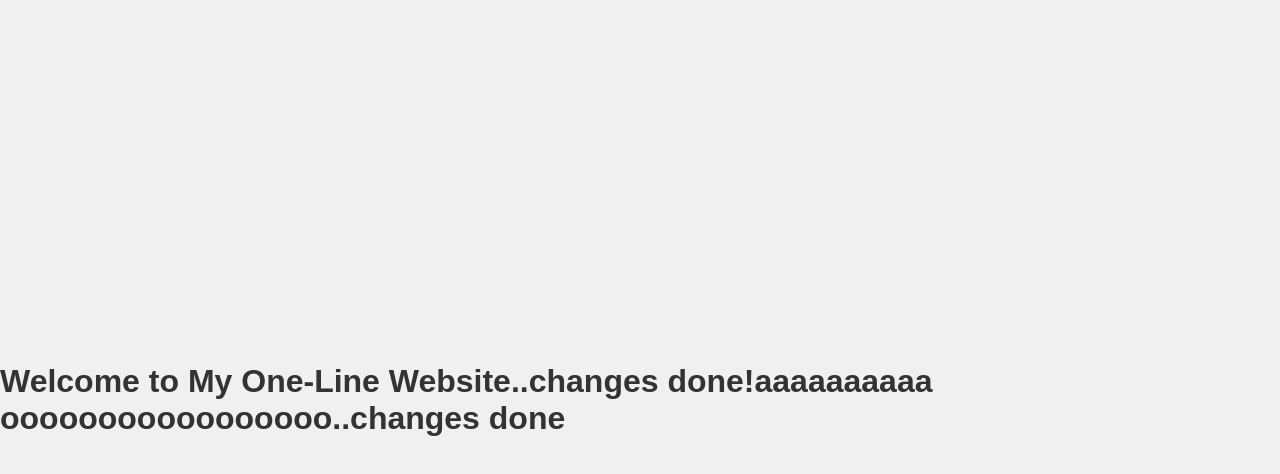
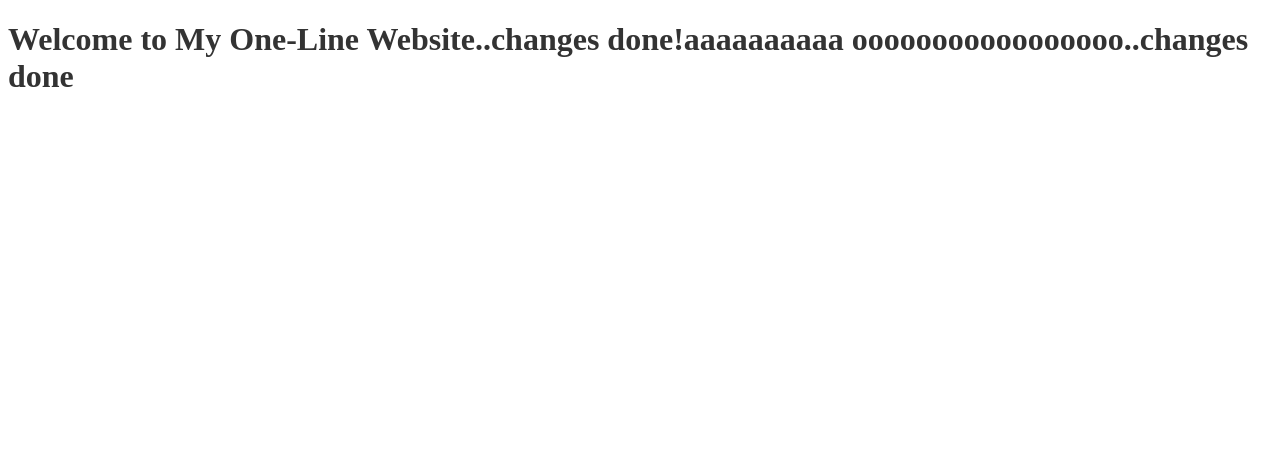
Before and after one commit to immanuel2711/devopscia, a plain HTML site: page index.html in a window 1280 px wide. Drawn offline with Linux system fonts and the light colour scheme.

Commit message:
Update index.html

```diff
--- a/index.html
+++ b/index.html
@@ -4,7 +4,7 @@
     <meta name="viewport" content="width=device-width, initial-scale=1.0">
     <title>One-Line Website..changes done</title>
   </head>
-  <body style="display:flex;align-items:center;justify-content:center;height:100vh;margin:0;font-family:sans-serif;background:#f0f0f0;">
+  <body>
     <h1 style="color:#333;">Welcome to My One-Line Website..changes done!aaaaaaaaaa ooooooooooooooooo..changes done</h1>
   </body>
 </html>
```
